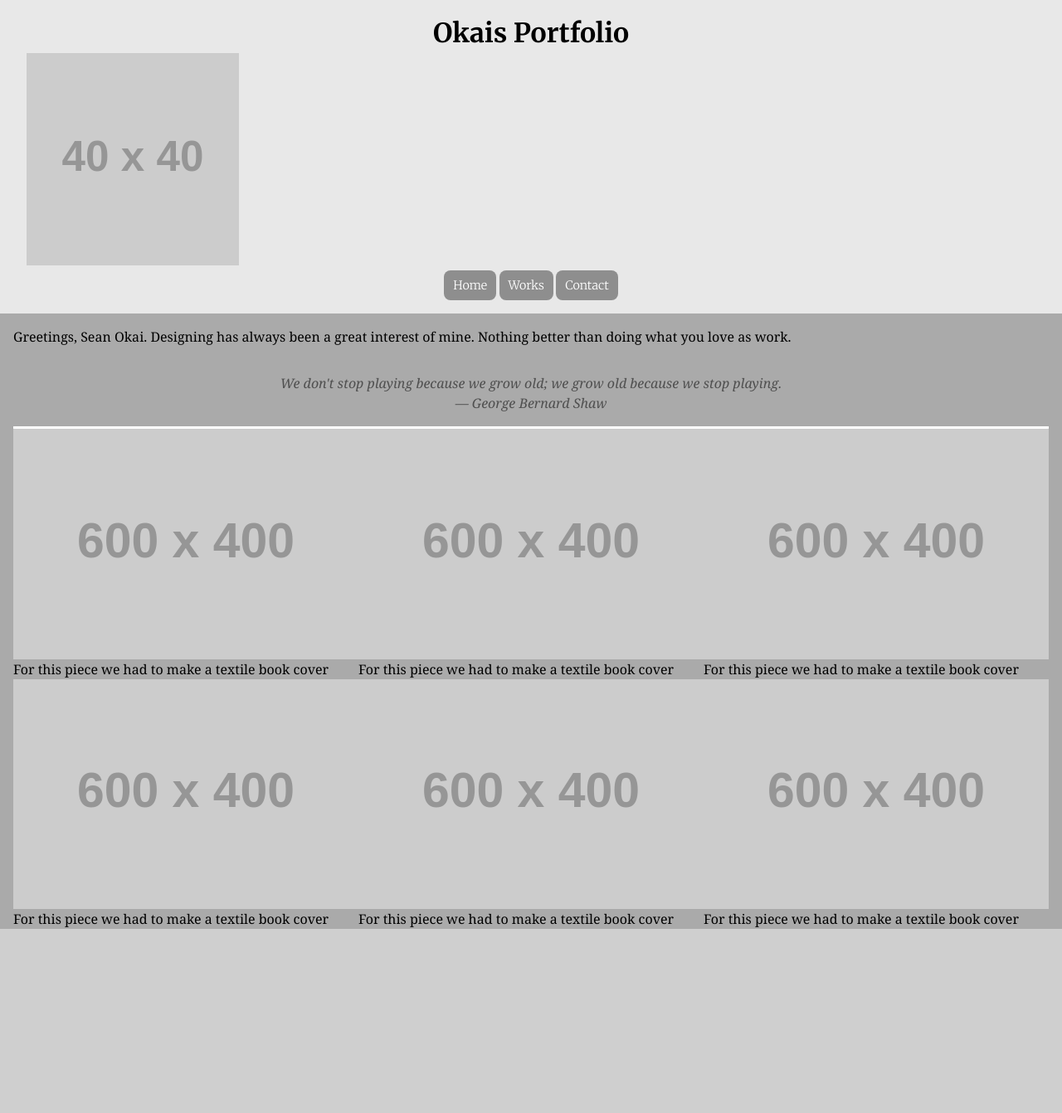
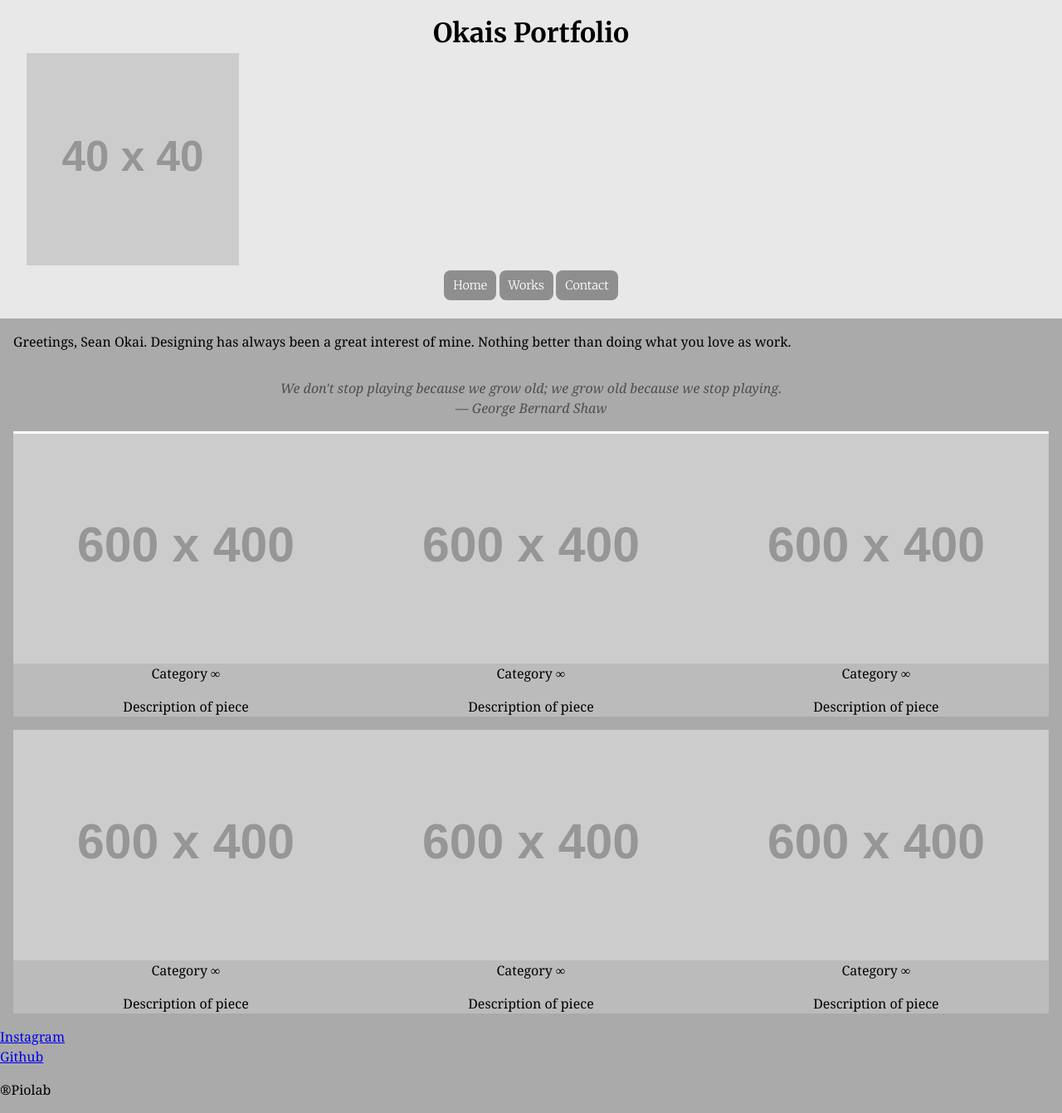
Before and after one commit to seanokai/portfolio, a PHP site: page / in a window 1280 px wide. Shown: the whole page at 83% size. Before the commit the page ends 1120 px from the top, so only its background shows below. Run offline with PHP 8.4, Linux system fonts and the light colour scheme; grey boxes labelled with a size stand in for pictures from a placeholder-image service; some libraries are stand-ins or nearby versions.

Commit message:
added footer and contact infromation

```diff
--- a/css/main.css
+++ b/css/main.css
@@ -38,7 +38,6 @@ figure {
 	.col{
 		float: left;
 		width: 50%;
-		border-radius:
 		margin: 0;
 	}
 }
@@ -109,6 +108,7 @@ nav a:hover {
 	.nav li {
 		display: inline-block;
 		border-radius: 2px;
+		overflow: hidden;
 	}
 }
 
@@ -148,3 +148,20 @@ blockquote p {
 	margin: 0;
 	font-size: 1.25rem;
 }
+
+.banner {
+ position: relative;
+}
+
+.banner-content {
+	background-color: #bbb;
+
+	text-align: center;
+
+}
+
+.contact {
+
+	display: inline-block;
+	text-decoration: none;
+}
--- a/index.html
+++ b/index.html
@@ -45,14 +45,16 @@
 				<figure class="col">
 				<div class="banner-content">
 				<img src="http://placehold.it/600x400" alt="banner2">
-				<figcaption> For this piece we had to make a textile book cover</figcaption>
+				<figcaption> Category ∞ </figcaption>
+				<p>Description of piece</p>
 				</div>
 			</div>
 			<div class="banner">
 				<figure class="col">
 				<div class="banner-content">
 				<img src="http://placehold.it/600x400" alt="banner2">
-				<figcaption> For this piece we had to make a textile book cover</figcaption>
+				<figcaption> Category ∞ </figcaption>
+				<p>Description of piece</p>
 				</div>
 			</div>
 
@@ -60,21 +62,24 @@
 				<figure class="col">
 				<div class="banner-content">
 				<img src="http://placehold.it/600x400" alt="banner2">
-				<figcaption> For this piece we had to make a textile book cover</figcaption>
+				<figcaption> Category ∞ </figcaption>
+				<p>Description of piece</p>
 				</div>
 			</div>
 			<div class="banner">
 				<figure class="col">
 				<div class="banner-content">
 				<img src="http://placehold.it/600x400" alt="banner2">
-				<figcaption> For this piece we had to make a textile book cover</figcaption>
+				<figcaption> Category ∞ </figcaption>
+				<p>Description of piece</p>
 				</div>
 			</div>
 			<div class="banner">
 				<figure class="col">
 				<div class="banner-content">
 				<img src="http://placehold.it/600x400" alt="banner2">
-				<figcaption> For this piece we had to make a textile book cover</figcaption>
+				<figcaption> Category ∞ </figcaption>
+				<p>Description of piece</p>
 				</div>
 			</div>
 
@@ -82,13 +87,33 @@
 				<figure class="col">
 				<div class="banner-content">
 				<img src="http://placehold.it/600x400" alt="banner2">
-				<figcaption> For this piece we had to make a textile book cover</figcaption>
+				<figcaption> Category ∞ </figcaption>
+				<p>Description of piece</p>
 				</div>
 			</div>
 
 		</div>
 	</main>
 
+	<section>
+
+	<div class="contact">
+		<div>
+		   <a class="hover unit" href="https://instagram.com/piolab/"> Instagram </a>
+		</div>
+
+		<div>
+		   <a class="hover unit" href="https://github.com/seanokai/business-card-site"> Github </a>
+		</div>
+
+	</div>
+
+	</section>
+
+	<footer class="footer">
+			<p>®Piolab</p>
+	</footer>
+
 </body>
 
 </html>
```
